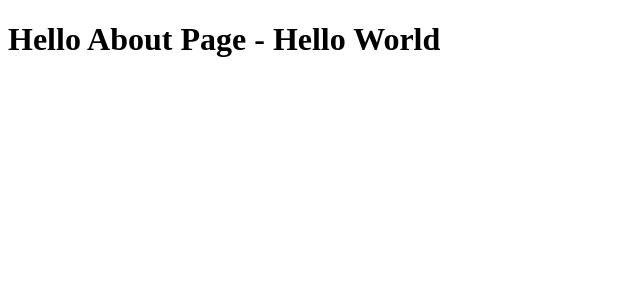
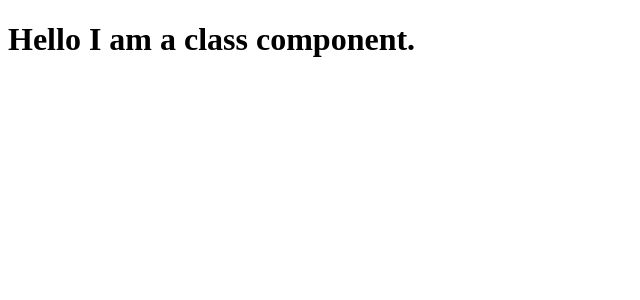
Before and after one commit to kgallagher52/Move-NextJS-Lessons, a Next.js app: page /about in a window 1280 px wide. Shown: the top 300 px of the page, without its empty margins (0-640 px from the left). Built offline with nearby package versions, Linux system fonts and the light colour scheme.

Commit message:
Creating class component, and explaining when to use a class component over a functional component

```diff
--- a/pages/about.js
+++ b/pages/about.js
@@ -1,11 +1,23 @@
+import React, { Component } from 'react'
 
-//Function component
-//Using multple lines reqire you to use brackets
- const About = () => {
-   const message  = "Hello World"
-   return(
-     <h1>Hello About Page - {message}</h1>
-     )
-   }
+//Function Components
+//WHEN TO USE:
+// 1.For smaller components
+// 2.Reusable components
+// 3.Presntional components , partialy right, we can use HOOKS and specify state
+// const About = () => {
+//   return(
+//     <h1>Hello I am a class component.</h1>
+//   )
+// }
+
+//Class component
+class About extends Component {
+  render () {
+    return (
+      <h1>Hello I am a class component.</h1>
+    )
+  }
+}
 
 export default About
```
